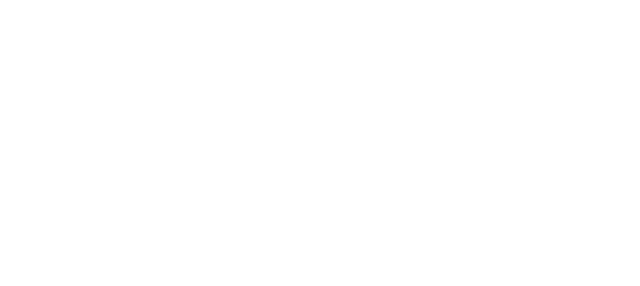
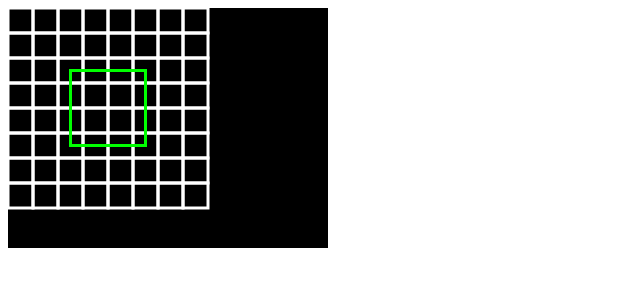
Before and after one commit to dustinpfister/mf_sections, a plain HTML site: page index.html in a window 1280 px wide. Shown: the whole page, without its empty margins (0-640 px from the left). Drawn offline with Linux system fonts and the light colour scheme.

Commit message:
new demo

```diff
--- /dev/null
+++ b/demos/worldmap.js
@@ -0,0 +1,85 @@
+
+S.vp.ls();
+
+(function () {
+
+    // create and inject a canvas
+    var canvas = document.createElement('canvas'),
+    ctx = canvas.getContext('2d'),
+
+    setup = function () {
+
+        // append to body
+        document.body.appendChild(canvas);
+
+        // set actual matrix size of the canvas
+        canvas.width = 320;
+        canvas.height = 240;
+
+        loop();
+
+    },
+
+    // draw all sections
+    drawSections = function () {
+
+        var s = S.map.secs;
+
+        s.forEach(function (sec) {
+
+            ctx.strokeStyle = '#ffffff';
+            ctx.strokeRect(
+
+                sec.x + S.map.sw * (S.map.W / 2),
+
+                sec.y + S.map.sh * (S.map.H / 2),
+
+                S.map.sw, S.map.sh);
+
+        });
+
+    },
+
+    //
+    drawViewport = function () {
+
+        ctx.lineWidth = 3;
+        ctx.strokeStyle = '#00ff00';
+
+        ctx.strokeRect(
+
+		S.vp.x+ S.map.sw * (S.map.W / 2), S.vp.y + S.map.sh * (S.map.H / 2), S.vp.w, S.vp.h)
+
+    },
+
+    // the single draw function
+    draw = function () {
+
+        drawSections();
+        drawViewport()
+
+    },
+
+    // clear screen
+    cls = function () {
+
+        // default the canvas to a solid back background
+        ctx.fillStyle = '#000000';
+        ctx.fillRect(0, 0, canvas.width, canvas.height);
+
+    },
+
+    // the loop
+    loop = function () {
+
+        requestAnimationFrame(loop);
+
+        cls();
+        draw();
+
+    };
+
+    setup();
+
+}
+    ());
--- a/index.html
+++ b/index.html
@@ -6,7 +6,7 @@
  <body>
 
  <script src="js/sections.js">  </script>
- <script src="demos/basic.js"></script>
+ <script src="demos/worldmap.js"></script>
 
  </body>
 </html>
--- a/js/sections.js
+++ b/js/sections.js
@@ -3,10 +3,10 @@ var S = (function () {
     // the section map
     var map = {
 
-        sw : 100, // the pixel width and height of a section
-        sh : 100,
-        W : 4, // the section matrix width and height
-        H : 4,
+        sw : 25, // the pixel width and height of a section
+        sh : 25,
+        W : 8, // the section matrix width and height
+        H : 8,
 
         secs : [], // the sections array
         load : [], // currently loaded sections
@@ -53,8 +53,8 @@ var S = (function () {
     // the view port
     vp = {
 
-        w : 50,
-        h : 50,
+        w : 75,
+        h : 75,
 
         // set up
         set : function () {
```
